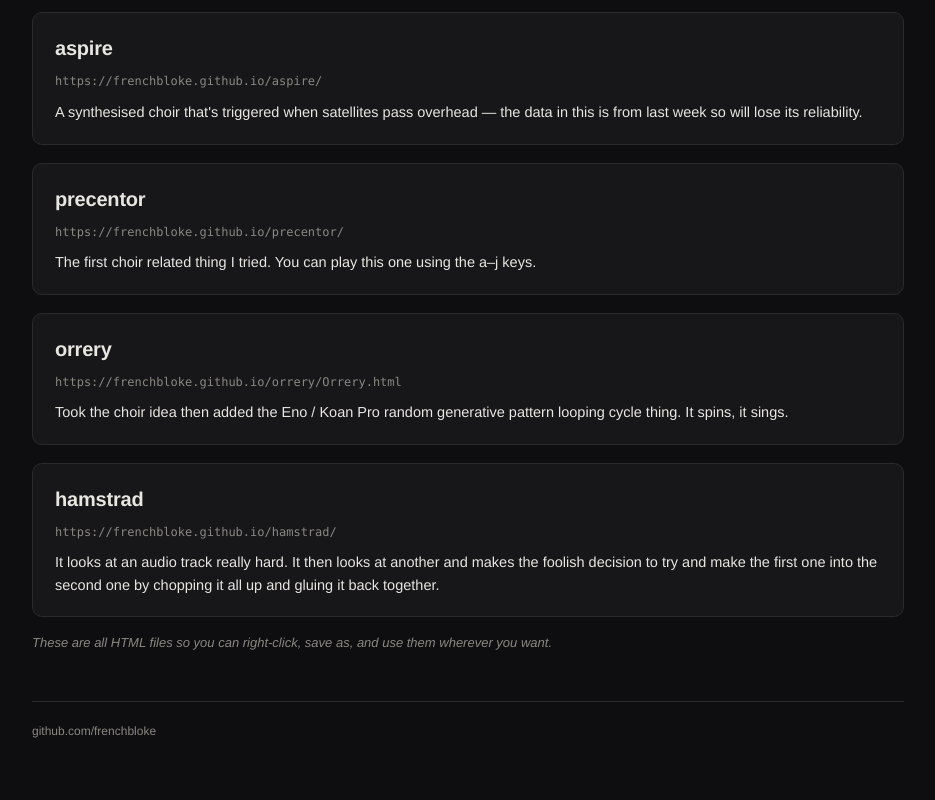
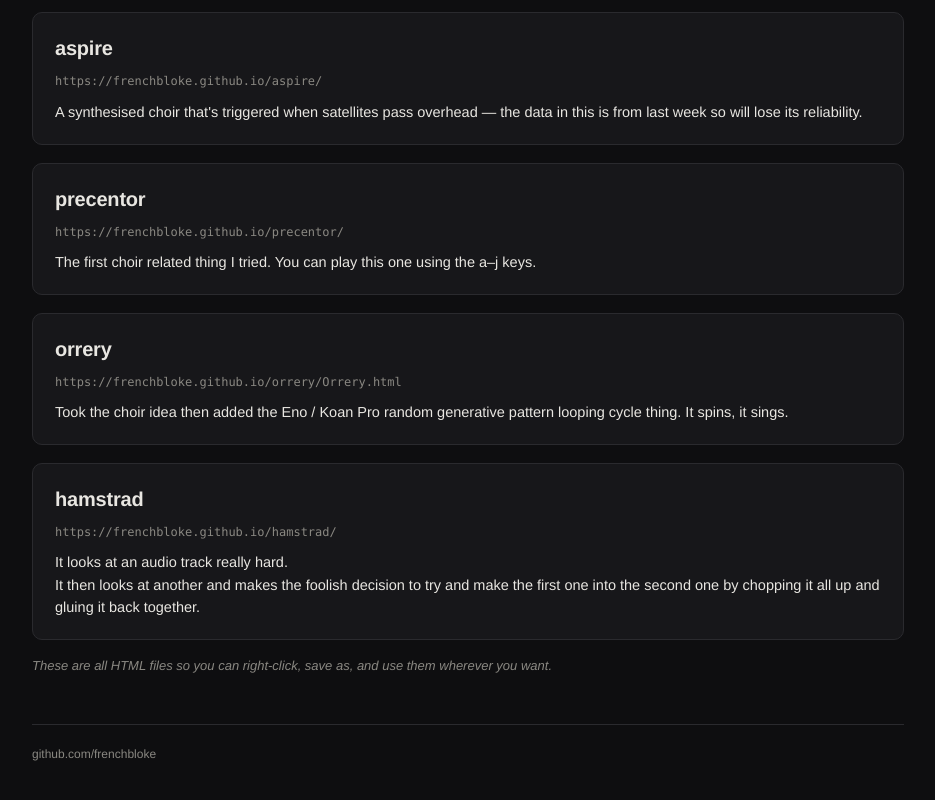
Before and after one commit to frenchbloke/frenchbloke.github.io, a plain HTML site: page index.html in a window 1280 px wide. Shown: the part 1056-1856 px from the top of the page, without its empty margins (172-1107 px from the left). Drawn offline with Linux system fonts and the light colour scheme.

Commit message:
add line break

```diff
--- a/index.html
+++ b/index.html
@@ -81,7 +81,7 @@ footer a{color:var(--mute)}
 <article class="card">
   <h2><a href="https://frenchbloke.github.io/hamstrad/">hamstrad</a></h2>
   <span class="url">https://frenchbloke.github.io/hamstrad/</span>
-  <p class="desc">It looks at an audio track really hard. It then looks at another and makes the foolish decision to try and make the first one into the second one by chopping it all up and gluing it back together.</p>
+  <p class="desc">It looks at an audio track really hard.<br>It then looks at another and makes the foolish decision to try and make the first one into the second one by chopping it all up and gluing it back together.</p>
 </article>
 </main>
 <p class="note">These are all HTML files so you can right-click, save as, and use them wherever you want.</p>
```
